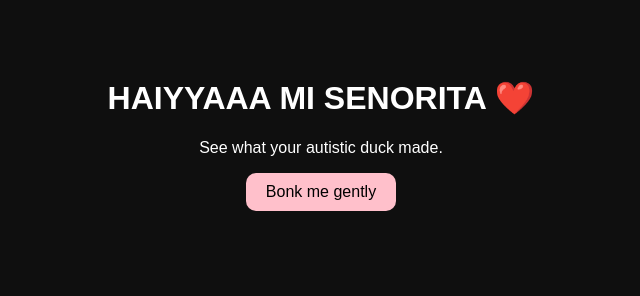
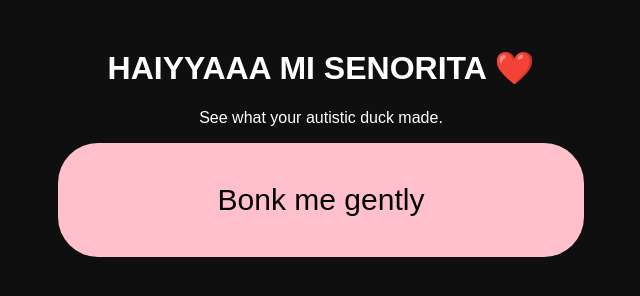
Before and after one commit to duckieea/For-My-Zuni-My-Shona, a plain HTML site: page index.html in a window 1280 px wide. Shown: the whole page, without its empty margins (319-959 px from the left). Drawn offline with Linux system fonts and the light colour scheme.

Commit message:
Update index.html

```diff
--- a/index.html
+++ b/index.html
@@ -8,14 +8,14 @@
       color: white;
       text-align: center;
       font-family: Arial;
-      padding: 50px;
+      padding: 20px;
     }
     button {
-      padding: 10px 20px;
-      font-size: 16px;
+      padding: 40px 160px;
+      font-size: 30px;
       background: pink;
       border: none;
-      border-radius: 10px;
+      border-radius: 40px;
       cursor: pointer;
     }
   </style>
```
